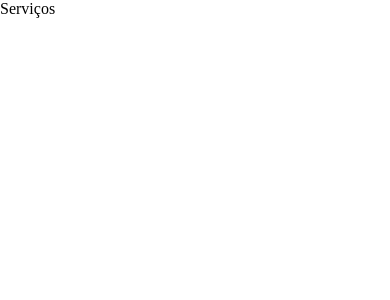
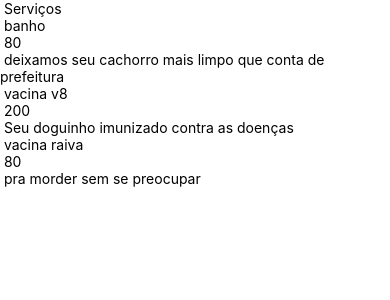
Before and after one commit to pdr-dev71/app-gatito, a React Native app: screen / in a window 390 px wide. Shown: the top 300 px of the page. Built offline with nearby package versions, Linux system fonts and the light colour scheme.

Commit message:
services list

```diff
--- a/src/telas/serviços/index.js
+++ b/src/telas/serviços/index.js
@@ -1,5 +1,10 @@
-import React from "react";
-import { Text, SafeAreaView, StatusBar } from "react-native";
+import React from 'react';
+
+import { Text, SafeAreaView, StatusBar, FlatList } from "react-native";
+
+import Item from './item';
+
+
 
 const servicos = [
 
@@ -29,8 +34,13 @@
 
 export default function Servicos() {
     return <SafeAreaView>
-    <status/>
-        <text> Serviços</text>
+    <StatusBar/>
+        <Text> Serviços</Text>
+        <FlatList
+            data={servicos}
+            renderItem = {({item }) => <Item {...item} />}
+            keyExtractor = {(id) => String(id)}
+        />
     </SafeAreaView>
 
 }
--- /dev/null
+++ b/src/telas/serviços/item/index.js
@@ -0,0 +1,13 @@
+import React from "react";
+
+import {Text} from 'react-native';
+
+export default function Item({nome, preco, descricao}) {
+
+    return <>
+    <Text> {nome} </Text>
+    <Text> {preco} </Text>
+    <Text> {descricao} </Text>
+    </>
+
+}
```
